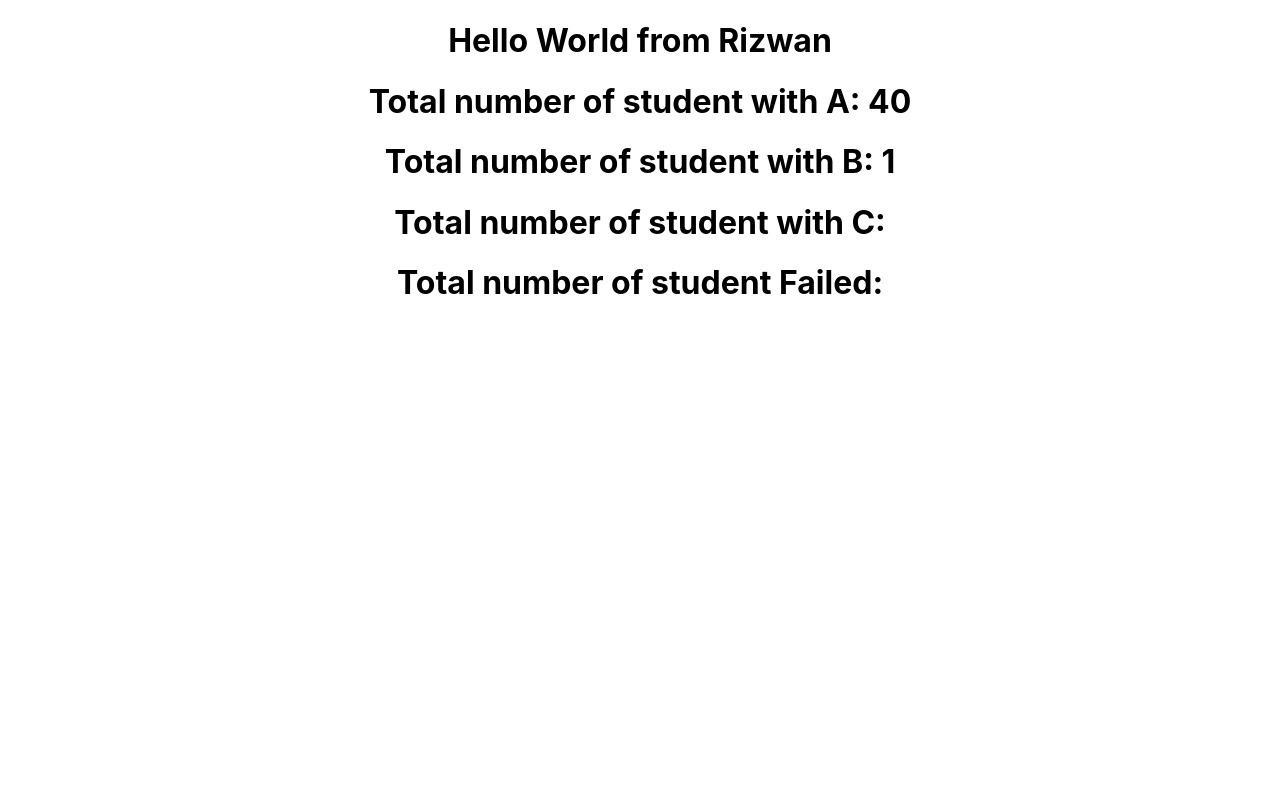
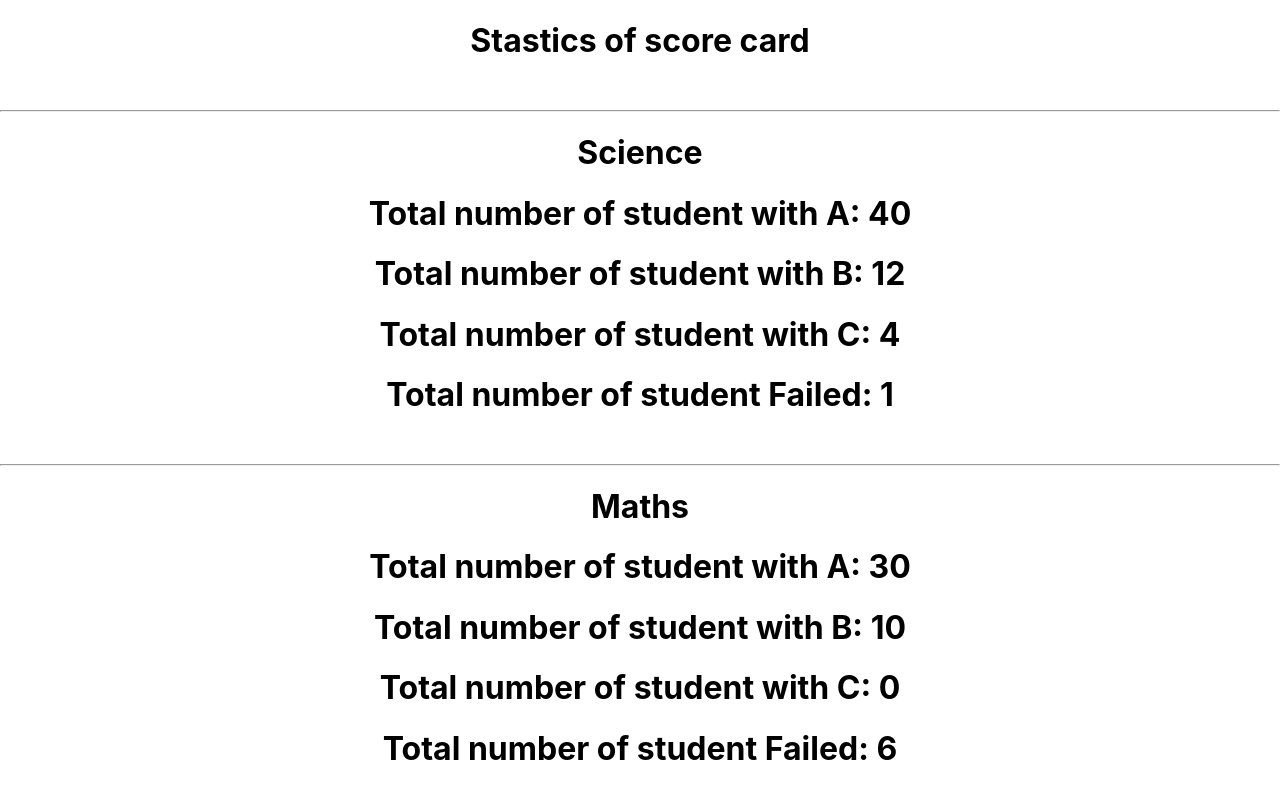
Before and after one commit to Rizwan-Hashmi/assign, a React (Create React App) app: page / in a window 1280 px wide. Shown: the top 800 px of the page. Built offline with nearby package versions, Linux system fonts and the light colour scheme.

Commit message:
Update App.js
Added subjects

```diff
--- a/src/App.js
+++ b/src/App.js
@@ -6,9 +6,19 @@ function App() {
   return  (
     <div className="App">
 
-     <h1>Hello World from Rizwan</h1>
-      <Student totalA="40" totalB="1"/>
+     <h1>Stastics of score card</h1>
 
+     <br/><hr/>
+     <h1>Science</h1>
+      <Student totalA="40" totalB="12" totalC="4" totalF="1"/>
+
+      <br/><hr/>
+      <h1>Maths</h1>
+      <Student totalA="30" totalB="10" totalC="0" totalF="6"/>
+
+      <br/><hr/>
+      <h1>Geography</h1>
+      <Student totalA="35" totalB="1" totalC="3" totalF="2"/>
 
 
 
```
